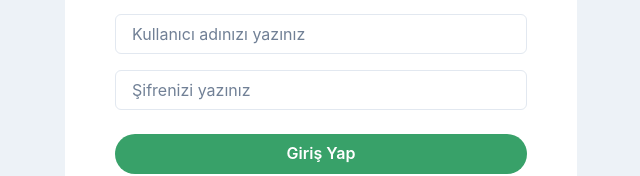
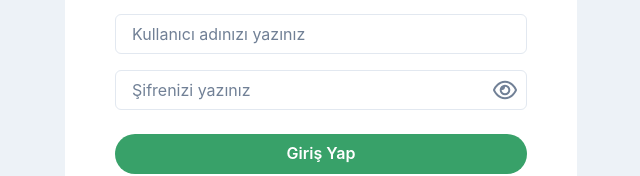
Before and after one commit to memetbulam/web-responsive, a Next.js app: page /login in a window 1280 px wide. Shown: the part 358-534 px from the top of the page, without its empty margins (319-959 px from the left). Built offline with nearby package versions, Linux system fonts and the light colour scheme.

Commit message:
refactor: form elements component created

```diff
--- a/src/app/login/page.tsx
+++ b/src/app/login/page.tsx
@@ -5,6 +5,10 @@
 import { Button, Flex, Input, Text } from "@chakra-ui/react";
 import { useRouter } from "next/navigation";
 import Cookies from "js-cookie";
+import DefaultInput from "@/components/form-elements/DefaultInput";
+import PasswordInput from "@/components/form-elements/PasswordInput";
+import { InputTypes } from "@/utils/enums";
+import { LoginApiResponse } from "@/utils/types";
 
 const Login = () => {
   const [inputValues, setInputValues] = useState({
@@ -23,17 +27,23 @@
   const handleLoginClick: FormEventHandler<HTMLFormElement> = useCallback(
     async (e) => {
       e.preventDefault();
-      const response = {
-        code: 100,
-        token: "AhYmPkQvugWUSKyyODcAJLlsPzNLMJutAehWWoTdiTfGUydQQi",
-        message: "İşlem başarılı",
-      };
-
-      // const errorResponse: {
-      //   code: 101;
-      //   token: "";
-      //   message: "userName yada password hatalı";
-      // };
+      let response: LoginApiResponse;
+      if (
+        inputValues?.userName === "ziyaretci@otovinn.com" &&
+        inputValues?.password === "123456"
+      ) {
+        response = {
+          code: 100,
+          token: "AhYmPkQvugWUSKyyODcAJLlsPzNLMJutAehWWoTdiTfGUydQQi",
+          message: "İşlem başarılı",
+        };
+      } else {
+        response = {
+          code: 101,
+          token: "",
+          message: "userName yada password hatalı",
+        };
+      }
 
       if (response.code === 100) {
         Cookies.set("token", response.token);
@@ -46,9 +56,8 @@
         Cookies.remove("token");
         Cookies.remove("userInfo");
       }
-      // return await action();
     },
-    [inputValues.userName, router]
+    [inputValues?.password, inputValues.userName, router]
   );
 
   return (
@@ -100,24 +109,23 @@
           Giriş Yap
         </Text>
         <form onSubmit={handleLoginClick}>
-          <Input
+          <DefaultInput
             placeholder="Kullanıcı adınızı yazınız"
             required
             value={inputValues.userName}
-            type="email"
+            type={InputTypes.Email}
+            inputProps={{ marginBottom: "16px" }}
             onChange={(e) =>
               setInputValues((prev) => ({
                 ...prev,
                 userName: e.target.value,
               }))
             }
-            marginBottom={"16px"}
           />
-          <Input
+          <PasswordInput
+            required
             placeholder="Şifrenizi yazınız"
-            required
             value={inputValues.password}
-            type="password"
             onChange={(e) =>
               setInputValues((prev) => ({
                 ...prev,
--- /dev/null
+++ b/src/components/form-elements/DefaultInput.tsx
@@ -0,0 +1,34 @@
+import React, { ChangeEventHandler, FC } from "react";
+import { Input, InputProps } from "@chakra-ui/react";
+import { InputTypes } from "@/utils/enums";
+
+interface Props {
+  placeholder?: string;
+  value?: string;
+  type?: InputTypes;
+  onChange?: ChangeEventHandler<HTMLInputElement> | undefined;
+  inputProps?: InputProps;
+  required?: boolean;
+}
+
+const DefaultInput: FC<Props> = ({
+  placeholder,
+  value,
+  type,
+  onChange,
+  inputProps,
+  required = false,
+}) => {
+  return (
+    <Input
+      placeholder={placeholder}
+      required={required}
+      value={value}
+      type={type}
+      onChange={onChange}
+      {...inputProps}
+    />
+  );
+};
+
+export default DefaultInput;
--- /dev/null
+++ b/src/components/form-elements/PasswordInput.tsx
@@ -0,0 +1,79 @@
+import React, { ChangeEventHandler, FC, useEffect, useState } from "react";
+import { Box, Input } from "@chakra-ui/react";
+import EyeIcon from "../icons/EyeIcon";
+import SlashEyeIcon from "../icons/SlashEyeIcon";
+import { chakraUiTheme } from "@/utils/theme";
+import { InputTypes } from "@/utils/enums";
+
+interface Props {
+  placeholder?: string;
+  value?: string;
+  type?: InputTypes;
+  onChange?: ChangeEventHandler<HTMLInputElement> | undefined;
+  required?: boolean;
+}
+
+const PasswordInput: FC<Props> = ({
+  placeholder,
+  value,
+  type,
+  onChange,
+  required = false,
+}) => {
+  const [inputType, setInputType] = useState(InputTypes.Password);
+
+  useEffect(() => {
+    if (type) {
+      setInputType(type);
+    }
+  }, [type]);
+
+  return (
+    <Box position={"relative"}>
+      <EyeIcon
+        style={{
+          opacity: inputType === InputTypes.Password ? 1 : 0,
+          visibility: inputType === InputTypes.Password ? "visible" : "hidden",
+          width: "24px",
+          height: "24px",
+          position: "absolute",
+          right: "10px",
+          top: "50%",
+          transform: "translateY(-50%)",
+          cursor: "pointer",
+          zIndex: 10,
+          fill: chakraUiTheme.colors.activeGray,
+          transition: "opacity 0.3s, visibility 0.3s",
+        }}
+        onClick={() => setInputType(InputTypes.Text)}
+      />
+      <SlashEyeIcon
+        style={{
+          opacity: inputType === InputTypes.Text ? 1 : 0,
+          visibility: inputType === InputTypes.Text ? "visible" : "hidden",
+          width: "24px",
+          height: "24px",
+          position: "absolute",
+          right: "10px",
+          top: "50%",
+          transform: "translateY(-50%)",
+          cursor: "pointer",
+          zIndex: 10,
+          fill: chakraUiTheme.colors.activeGray,
+          transition: "opacity 0.3s, visibility 0.3s",
+        }}
+        onClick={() => setInputType(InputTypes.Password)}
+      />
+      <Input
+        paddingRight={"40px"}
+        value={value}
+        required={required}
+        placeholder={placeholder}
+        type={inputType}
+        onChange={onChange}
+      />
+    </Box>
+  );
+};
+
+export default PasswordInput;
--- /dev/null
+++ b/src/components/icons/EyeIcon.tsx
@@ -0,0 +1,17 @@
+import React from "react";
+
+const EyeIcon = ({ ...props }: React.SVGProps<SVGSVGElement>) => {
+  return (
+    <svg
+      width={"50px"}
+      height={"50px"}
+      {...props}
+      xmlns="http://www.w3.org/2000/svg"
+      viewBox="0 0 576 512"
+    >
+      <path d="M288 80c-65.2 0-118.8 29.6-159.9 67.7C89.6 183.5 63 226 49.4 256c13.6 30 40.2 72.5 78.6 108.3C169.2 402.4 222.8 432 288 432s118.8-29.6 159.9-67.7C486.4 328.5 513 286 526.6 256c-13.6-30-40.2-72.5-78.6-108.3C406.8 109.6 353.2 80 288 80zM95.4 112.6C142.5 68.8 207.2 32 288 32s145.5 36.8 192.6 80.6c46.8 43.5 78.1 95.4 93 131.1c3.3 7.9 3.3 16.7 0 24.6c-14.9 35.7-46.2 87.7-93 131.1C433.5 443.2 368.8 480 288 480s-145.5-36.8-192.6-80.6C48.6 356 17.3 304 2.5 268.3c-3.3-7.9-3.3-16.7 0-24.6C17.3 208 48.6 156 95.4 112.6zM288 336c44.2 0 80-35.8 80-80s-35.8-80-80-80c-.7 0-1.3 0-2 0c1.3 5.1 2 10.5 2 16c0 35.3-28.7 64-64 64c-5.5 0-10.9-.7-16-2c0 .7 0 1.3 0 2c0 44.2 35.8 80 80 80zm0-208a128 128 0 1 1 0 256 128 128 0 1 1 0-256z" />
+    </svg>
+  );
+};
+
+export default EyeIcon;
--- /dev/null
+++ b/src/components/icons/SlashEyeIcon.tsx
@@ -0,0 +1,17 @@
+import React from "react";
+
+const SlashEyeIcon = ({ ...props }: React.SVGProps<SVGSVGElement>) => {
+  return (
+    <svg
+      width={"50px"}
+      height={"50px"}
+      {...props}
+      xmlns="http://www.w3.org/2000/svg"
+      viewBox="0 0 640 512"
+    >
+      <path d="M38.8 5.1C28.4-3.1 13.3-1.2 5.1 9.2S-1.2 34.7 9.2 42.9l592 464c10.4 8.2 25.5 6.3 33.7-4.1s6.3-25.5-4.1-33.7L525.6 386.7c39.6-40.6 66.4-86.1 79.9-118.4c3.3-7.9 3.3-16.7 0-24.6c-14.9-35.7-46.2-87.7-93-131.1C465.5 68.8 400.8 32 320 32c-68.2 0-125 26.3-169.3 60.8L38.8 5.1zm151 118.3C226 97.7 269.5 80 320 80c65.2 0 118.8 29.6 159.9 67.7C518.4 183.5 545 226 558.6 256c-12.6 28-36.6 66.8-70.9 100.9l-53.8-42.2c9.1-17.6 14.2-37.5 14.2-58.7c0-70.7-57.3-128-128-128c-32.2 0-61.7 11.9-84.2 31.5l-46.1-36.1zM394.9 284.2l-81.5-63.9c4.2-8.5 6.6-18.2 6.6-28.3c0-5.5-.7-10.9-2-16c.7 0 1.3 0 2 0c44.2 0 80 35.8 80 80c0 9.9-1.8 19.4-5.1 28.2zm9.4 130.3C378.8 425.4 350.7 432 320 432c-65.2 0-118.8-29.6-159.9-67.7C121.6 328.5 95 286 81.4 256c8.3-18.4 21.5-41.5 39.4-64.8L83.1 161.5C60.3 191.2 44 220.8 34.5 243.7c-3.3 7.9-3.3 16.7 0 24.6c14.9 35.7 46.2 87.7 93 131.1C174.5 443.2 239.2 480 320 480c47.8 0 89.9-12.9 126.2-32.5l-41.9-33zM192 256c0 70.7 57.3 128 128 128c13.3 0 26.1-2 38.2-5.8L302 334c-23.5-5.4-43.1-21.2-53.7-42.3l-56.1-44.2c-.2 2.8-.3 5.6-.3 8.5z" />
+    </svg>
+  );
+};
+
+export default SlashEyeIcon;
--- a/src/utils/enums.ts
+++ b/src/utils/enums.ts
@@ -11,3 +11,9 @@
   Calendar = "calendar",
   Heart = "heart",
 }
+
+export enum InputTypes {
+  Text = "text",
+  Password = "password",
+  Email = "email",
+}
--- a/src/utils/types.ts
+++ b/src/utils/types.ts
@@ -42,3 +42,9 @@
     stations: StationsData[];
   };
 };
+
+export type LoginApiResponse = {
+  code: 100 | 101;
+  token: string;
+  message: string;
+};
```
